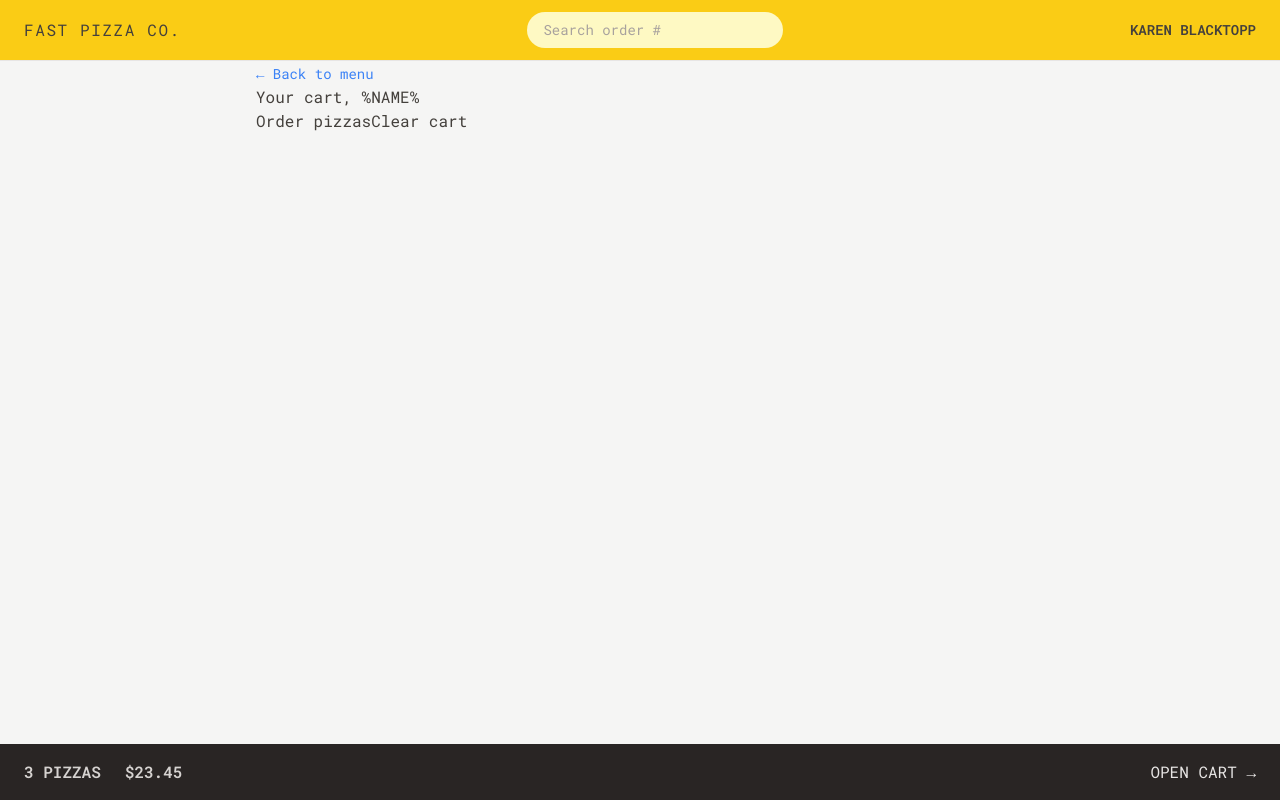
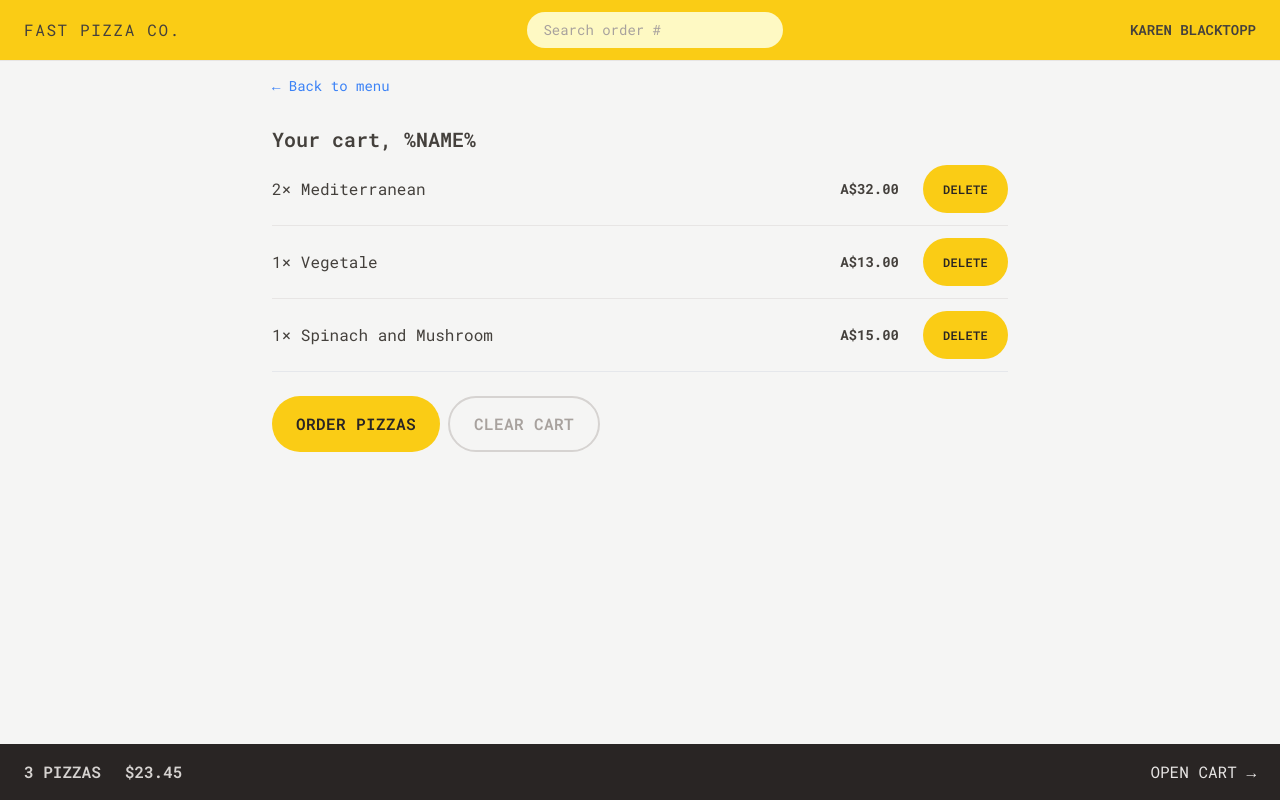
Before and after one commit to kazblacktopp/fast-react-pizza, a React (Vite) app: page /cart in a window 1280 px wide. Built offline with nearby package versions, Linux system fonts and the light colour scheme.

Commit message:
Build Cart component with dummy data

```diff
--- a/src/features/cart/Cart.jsx
+++ b/src/features/cart/Cart.jsx
@@ -1,10 +1,36 @@
-import { Link } from 'react-router-dom';
 import LinkButton from '../../ui/LinkButton';
 import Button from '../../ui/Button';
+import CartItem from './CartItem';
+
+const fakeCart = [
+	{
+		pizzaId: 12,
+		name: 'Mediterranean',
+		quantity: 2,
+		unitPrice: 16,
+		totalPrice: 32,
+	},
+	{
+		pizzaId: 6,
+		name: 'Vegetale',
+		quantity: 1,
+		unitPrice: 13,
+		totalPrice: 13,
+	},
+	{
+		pizzaId: 11,
+		name: 'Spinach and Mushroom',
+		quantity: 1,
+		unitPrice: 15,
+		totalPrice: 15,
+	},
+];
 
 export default function Cart() {
+	const cart = fakeCart;
+
 	return (
-		<div>
+		<div className="px-4 py-3">
 			<LinkButton
 				to="/menu"
 				className="text-sm text-blue-500 hover:text-blue-600 hover:underline"
@@ -12,11 +38,20 @@ export default function Cart() {
 				&larr; Back to menu
 			</LinkButton>
 
-			<h2>Your cart, %NAME%</h2>
+			<h2 className="mt-7 text-xl font-semibold">Your cart, %NAME%</h2>
 
-			<div>
-				<Button to="/order/new">Order pizzas</Button>
-				<button>Clear cart</button>
+			<ul className="divide-y divide-stone-200 border-b">
+				{cart.map(item => (
+					<CartItem item={item} key={item.pizzaId} />
+				))}
+			</ul>
+
+			<div className="mt-6 space-x-2">
+				<Button type="primary" to="/order/new">
+					Order pizzas
+				</Button>
+
+				<Button type="secondary">Clear cart</Button>
 			</div>
 		</div>
 	);
```
